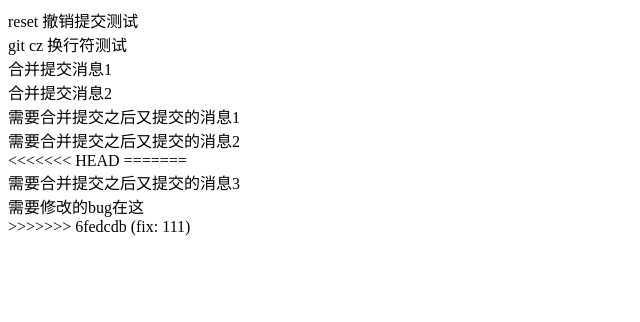
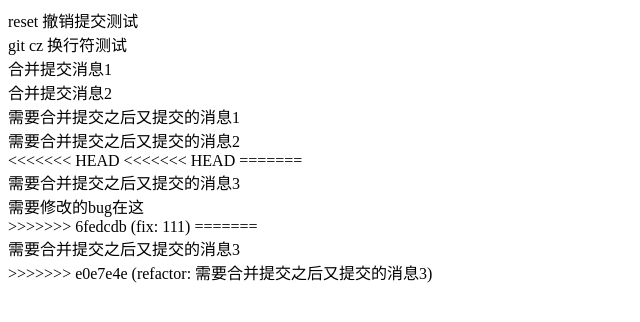
Before and after one commit to white4206/git-study, a website: page index.html in a window 1280 px wide. Shown: the whole page, without its empty margins (0-640 px from the left). Drawn offline with Linux system fonts and the light colour scheme.

Commit message:
refactor: 需要合并提交之后又提交的消息3

```diff
--- a/index.html
+++ b/index.html
@@ -13,6 +13,7 @@
     <div>需要合并提交之后又提交的消息1</div>
     <div>需要合并提交之后又提交的消息2</div>
 <<<<<<< HEAD
+<<<<<<< HEAD
 =======
     <div>需要合并提交之后又提交的消息3</div>
 
@@ -20,5 +21,8 @@
 
     <div>需要修改的bug在这</div>
 >>>>>>> 6fedcdb (fix: 111)
+=======
+    <div>需要合并提交之后又提交的消息3</div>
+>>>>>>> e0e7e4e (refactor: 需要合并提交之后又提交的消息3)
   </body>
 </html>
```
